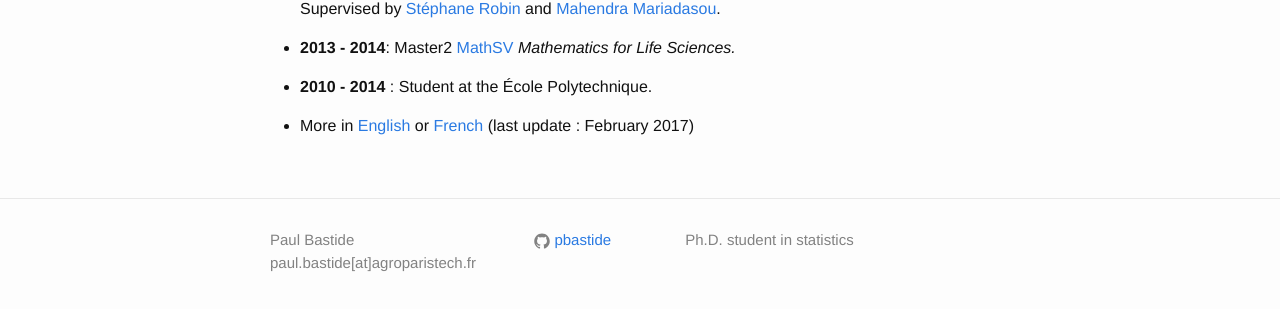
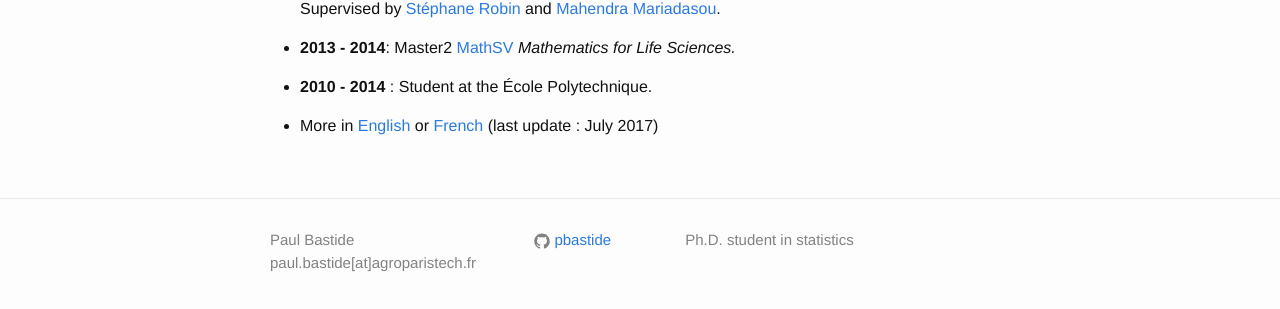
Before and after one commit to pbastide/pbastide.github.io, a Jekyll site: the page built from CV.md, in a window 1280 px wide. Shown: the part 215-524 px from the top of the page. Built offline with Jekyll 4.4.1, drawn with Linux system fonts in a browser that asks for light colours.

Commit message:
Update CV.

```diff
--- a/CV.md
+++ b/CV.md
@@ -14,4 +14,4 @@ and [Mahendra Mariadasou](https://mig.jouy.inra.fr/?q=fr/mariadassou).
 
 - **2010 - 2014** : Student at the École Polytechnique.
 
-- More in [English]({{site.baseurl}}/docs/201702CVanglais.pdf) or [French]({{site.baseurl}}/docs/201702CVfrancais.pdf) (last update : February 2017)
+- More in [English]({{site.baseurl}}/docs/201707CVanglais.pdf) or [French]({{site.baseurl}}/docs/201707CVfrancais.pdf) (last update : July 2017)
```
Also changed, not shown: 9 other files.
